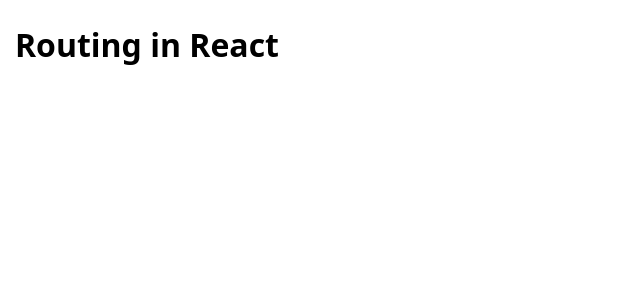
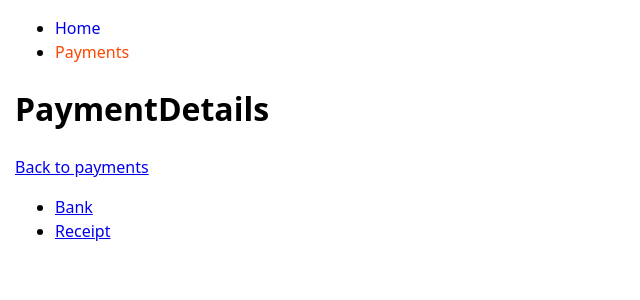
Before and after one commit to luxplanjay/react-106, a React (Vite) app: page /payments/1 in a window 1280 px wide. Shown: the top 300 px of the page, without its empty margins (0-640 px from the left). Built offline with nearby package versions, Linux system fonts and the light colour scheme; no server answers.

Commit message:
add examples

```diff
--- a/package.json
+++ b/package.json
@@ -10,9 +10,12 @@
     "preview": "vite preview"
   },
   "dependencies": {
+    "axios": "^1.7.7",
+    "clsx": "^2.1.1",
     "modern-normalize": "^2.0.0",
     "react": "^18.2.0",
-    "react-dom": "^18.2.0"
+    "react-dom": "^18.2.0",
+    "react-router-dom": "^6.26.1"
   },
   "devDependencies": {
     "@types/react": "^18.2.56",
--- a/src/components/App/App.jsx
+++ b/src/components/App/App.jsx
@@ -1,9 +1,31 @@
+import { lazy, Suspense } from "react";
+import { Routes, Route } from "react-router-dom";
+import Navigation from "../Navigation/Navigation";
 import css from "./App.module.css";
+
+const Home = lazy(() => import("../../pages/Home"));
+const Payments = lazy(() => import("../../pages/Payments"));
+const PaymentDetails = lazy(() => import("../../pages/PaymentDetails"));
+const NotFound = lazy(() => import("../../pages/NotFound"));
+const BankInfo = lazy(() => import("../BankInfo"));
+const PaymentReceipt = lazy(() => import("../PaymentReceipt"));
 
 export default function App() {
   return (
     <div className={css.container}>
-      <h1>Routing in React</h1>
+      <Navigation />
+
+      <Suspense fallback={<div>LOADING PAGE...</div>}>
+        <Routes>
+          <Route path="/" element={<Home />} />
+          <Route path="/payments" element={<Payments />} />
+          <Route path="/payments/:paymentId" element={<PaymentDetails />}>
+            <Route path="bank" element={<BankInfo />} />
+            <Route path="receipt" element={<PaymentReceipt />} />
+          </Route>
+          <Route path="*" element={<NotFound />} />
+        </Routes>
+      </Suspense>
     </div>
   );
 }
--- /dev/null
+++ b/src/components/Navigation/Navigation.jsx
@@ -0,0 +1,24 @@
+import { NavLink } from "react-router-dom";
+import clsx from "clsx";
+import css from "./Navigation.module.css";
+
+const getNavLinkClass = (props) => {
+  return clsx(css.link, props.isActive && css.active);
+};
+
+export default function Navigation() {
+  return (
+    <ul>
+      <li>
+        <NavLink to="/" className={getNavLinkClass}>
+          Home
+        </NavLink>
+      </li>
+      <li>
+        <NavLink to="/payments" className={getNavLinkClass}>
+          Payments
+        </NavLink>
+      </li>
+    </ul>
+  );
+}
--- /dev/null
+++ b/src/components/Navigation/Navigation.module.css
@@ -0,0 +1,7 @@
+.link {
+  text-decoration: none;
+}
+
+.active {
+  color: orangered;
+}
--- /dev/null
+++ b/src/components/OwnerSearchForm.jsx
@@ -0,0 +1,21 @@
+import { useSearchParams } from "react-router-dom";
+
+export default function OwnerSearchForm() {
+  const [params, setParams] = useSearchParams();
+
+  const handleSubmit = (event) => {
+    event.preventDefault();
+
+    params.set("owner", event.target.elements.owner.value);
+    setParams(params);
+
+    event.target.reset();
+  };
+
+  return (
+    <form onSubmit={handleSubmit}>
+      <input type="text" name="owner" />
+      <button type="submit">Search</button>
+    </form>
+  );
+}
--- a/src/components/PaymentCard/PaymentCard.jsx
+++ b/src/components/PaymentCard/PaymentCard.jsx
@@ -1,8 +1,11 @@
+import { Link, useLocation } from "react-router-dom";
 import css from "./PaymentCard.module.css";
 
 export default function PaymentCard({
-  payment: { cardOwner, amount, description },
+  payment: { id, cardOwner, amount, description },
 }) {
+  const location = useLocation();
+
   return (
     <div className={css.wrapper}>
       <p>
@@ -14,7 +17,10 @@
       <p>
         <b>Description:</b> {description}
       </p>
-      <b>Details (page link)</b>
+
+      <Link to={`/payments/${id}`} state={location}>
+        Details
+      </Link>
     </div>
   );
 }
--- a/src/main.jsx
+++ b/src/main.jsx
@@ -1,11 +1,14 @@
 import React from "react";
 import ReactDOM from "react-dom/client";
+import { BrowserRouter } from "react-router-dom";
 import App from "./components/App/App";
 import "modern-normalize";
 import "./index.css";
 
 ReactDOM.createRoot(document.getElementById("root")).render(
   <React.StrictMode>
-    <App />
+    <BrowserRouter>
+      <App />
+    </BrowserRouter>
   </React.StrictMode>
 );
--- /dev/null
+++ b/src/pages/Home.jsx
@@ -0,0 +1,7 @@
+export default function Home() {
+  return (
+    <div>
+      <h1>Welcome to our app!</h1>
+    </div>
+  );
+}
--- /dev/null
+++ b/src/pages/NotFound.jsx
@@ -0,0 +1,12 @@
+import { Link } from "react-router-dom";
+
+export default function NotFound() {
+  return (
+    <div>
+      <h1>404 Not Found!</h1>
+      <p>
+        Please use this link to go <Link to="/">back home</Link>
+      </p>
+    </div>
+  );
+}
--- /dev/null
+++ b/src/pages/PaymentDetails.jsx
@@ -0,0 +1,52 @@
+import { Suspense, useEffect, useRef, useState } from "react";
+import {
+  NavLink,
+  useParams,
+  Outlet,
+  Link,
+  useLocation,
+} from "react-router-dom";
+import PaymentInfo from "../components/PaymentInfo";
+import { getPaymentById } from "../payments-api";
+
+export default function PaymentDetails() {
+  const { paymentId } = useParams();
+
+  const location = useLocation();
+  const backLinkRef = useRef(location.state ?? "/payments");
+  // console.log("PaymentDetails", backLinkRef);
+
+  const [payment, setPayment] = useState(null);
+
+  useEffect(() => {
+    async function fetchData() {
+      const data = await getPaymentById(paymentId);
+      setPayment(data);
+    }
+
+    fetchData();
+  }, [paymentId]);
+
+  return (
+    <div>
+      <h1>PaymentDetails</h1>
+
+      <Link to={backLinkRef.current}>Back to payments</Link>
+
+      {payment && <PaymentInfo payment={payment} />}
+
+      <ul>
+        <li>
+          <NavLink to="bank">Bank</NavLink>
+        </li>
+        <li>
+          <NavLink to="receipt">Receipt</NavLink>
+        </li>
+      </ul>
+
+      <Suspense fallback={<div>LOADING SUBPAGE!!!</div>}>
+        <Outlet />
+      </Suspense>
+    </div>
+  );
+}
--- /dev/null
+++ b/src/pages/Payments.jsx
@@ -0,0 +1,32 @@
+import { useEffect, useState } from "react";
+import { useSearchParams } from "react-router-dom";
+import PaymentList from "../components/PaymentList/PaymentList";
+import { getPayments } from "../payments-api";
+import OwnerSearchForm from "../components/OwnerSearchForm";
+
+export default function Payments() {
+  // const location = useLocation();
+  // console.log("Payments", location);
+
+  const [payments, setPayments] = useState([]);
+
+  const [params] = useSearchParams();
+  const owner = params.get("owner") ?? "";
+
+  useEffect(() => {
+    async function fetchData() {
+      const data = await getPayments(owner);
+      setPayments(data);
+    }
+
+    fetchData();
+  }, [owner]);
+
+  return (
+    <div>
+      <h1>Payments page</h1>
+      <OwnerSearchForm />
+      {payments.length > 0 && <PaymentList payments={payments} />}
+    </div>
+  );
+}
--- a/src/payments-api.js
+++ b/src/payments-api.js
@@ -2,8 +2,8 @@
 
 axios.defaults.baseURL = "https://65c23f3af7e6ea59682af8d1.mockapi.io";
 
-export const getPayments = async () => {
-  const response = await axios.get("/payments");
+export const getPayments = async (owner) => {
+  const response = await axios.get(`/payments?search=${owner}`);
   return response.data;
 };
 
```
Also changed, not shown: 2 other files (tests, documents, lock files or other folders).
